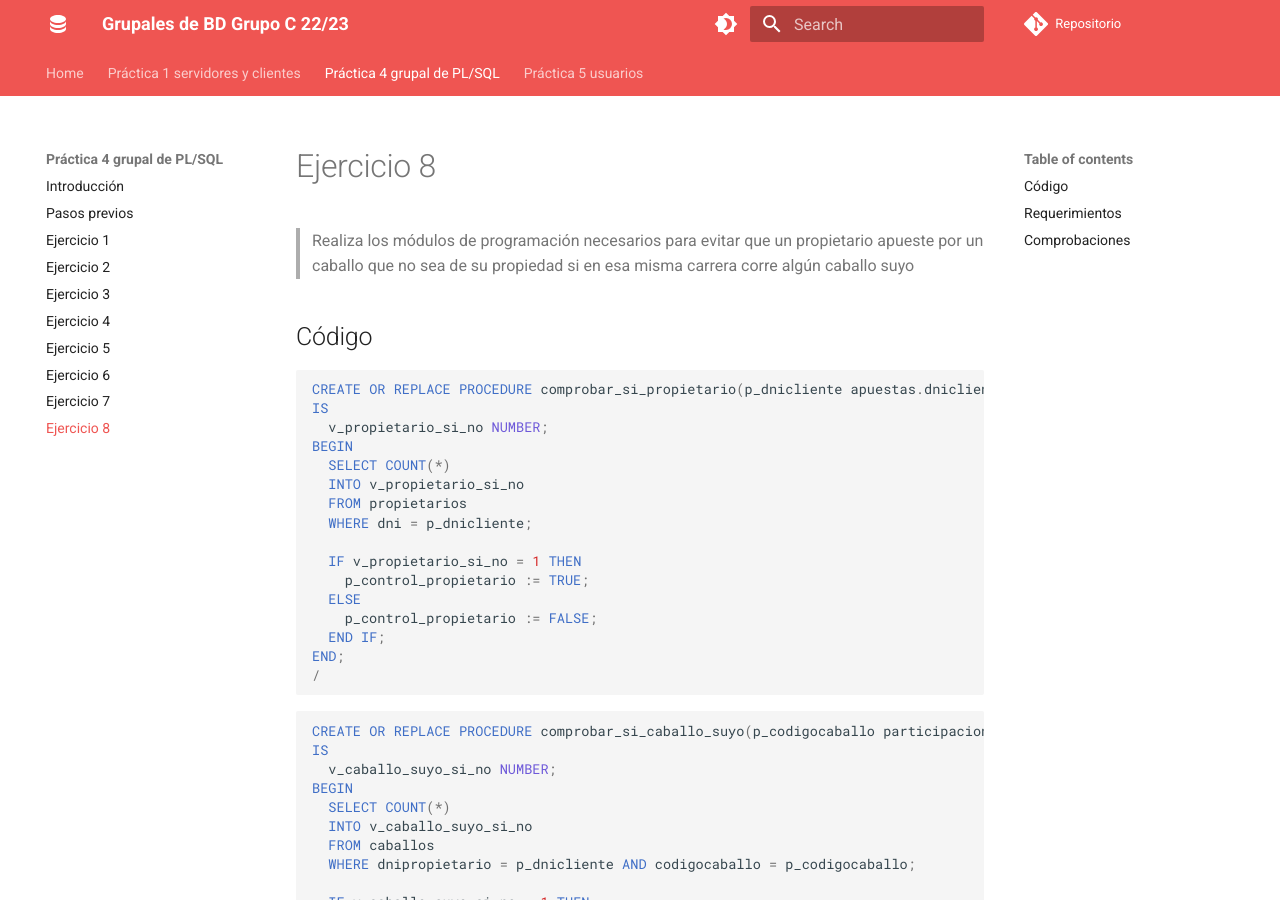
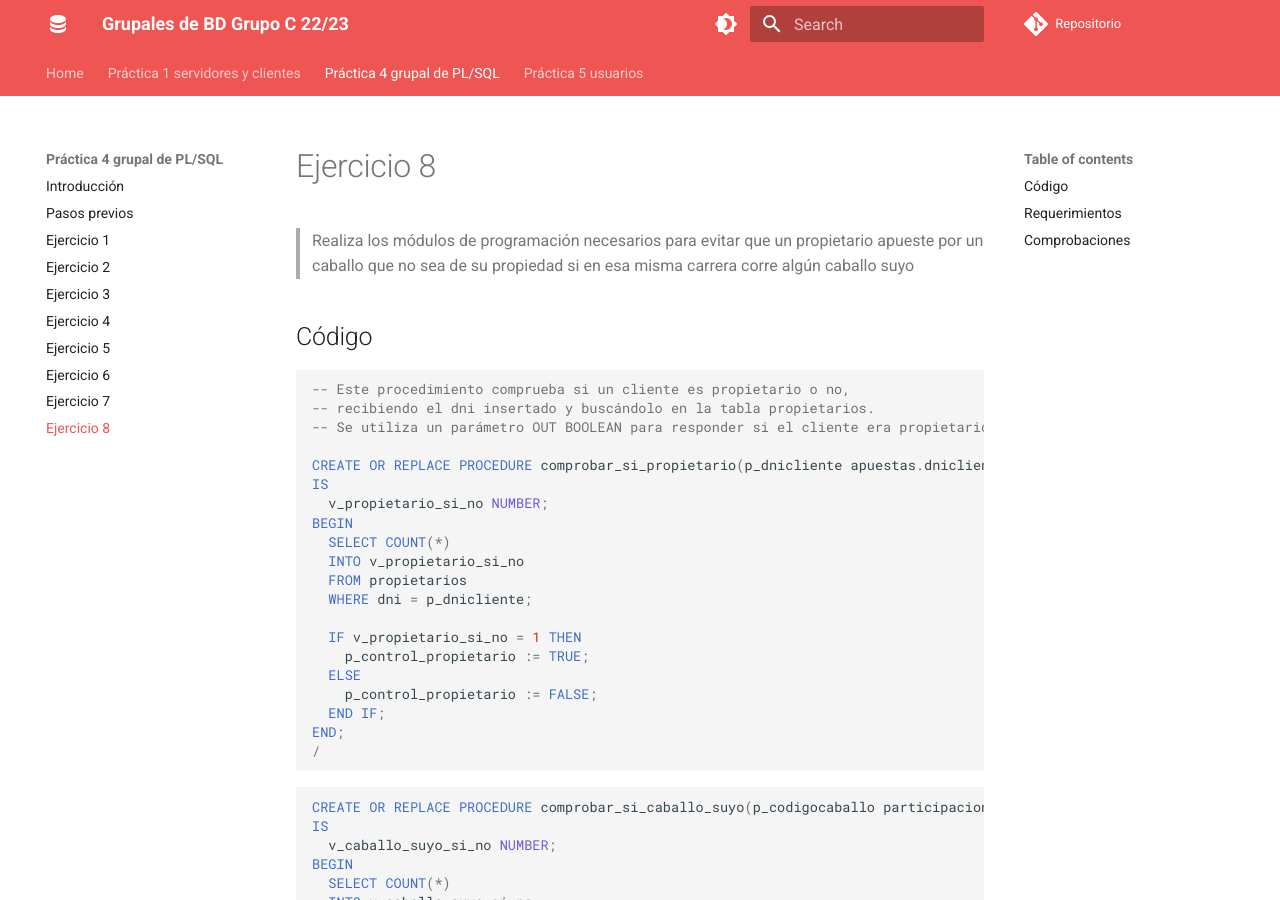
Before and after one commit to adriasir123/grupalesbdc, an MkDocs documentation site: the page built from docs/p4-grupal-plsql/ejercicio8.md, in a window 1280 px wide and 900 px high. Built offline with MkDocs 1.6.1 and Material for MkDocs 9.7.7, drawn with Linux system fonts in a browser that asks for light colours; comment, search, counter and statistics services are not loaded.

Commit message:
prueba comentario

````diff
--- a/docs/p4-grupal-plsql/ejercicio8.md
+++ b/docs/p4-grupal-plsql/ejercicio8.md
@@ -5,6 +5,10 @@
 ## Código
 
 ```sql
+-- Este procedimiento comprueba si un cliente es propietario o no,
+-- recibiendo el dni insertado y buscándolo en la tabla propietarios.
+-- Se utiliza un parámetro OUT BOOLEAN para responder si el cliente era propietario o no.
+
 CREATE OR REPLACE PROCEDURE comprobar_si_propietario(p_dnicliente apuestas.dnicliente%TYPE, p_control_propietario OUT BOOLEAN)
 IS
   v_propietario_si_no NUMBER;
````
